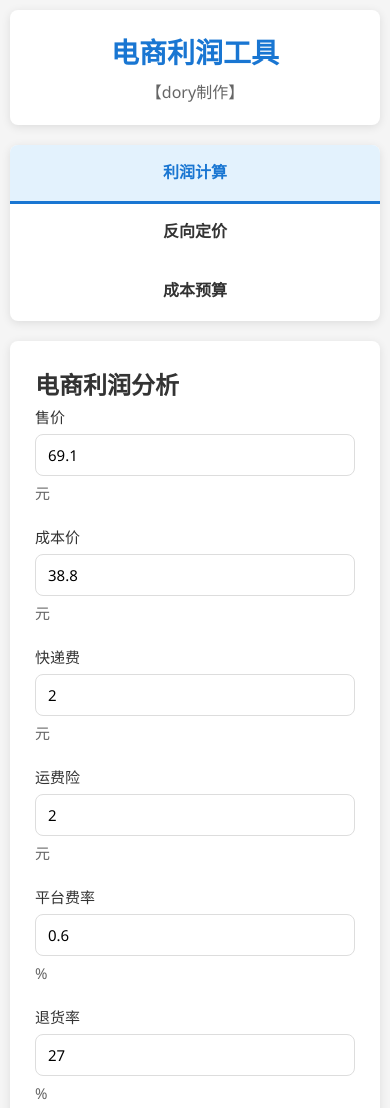
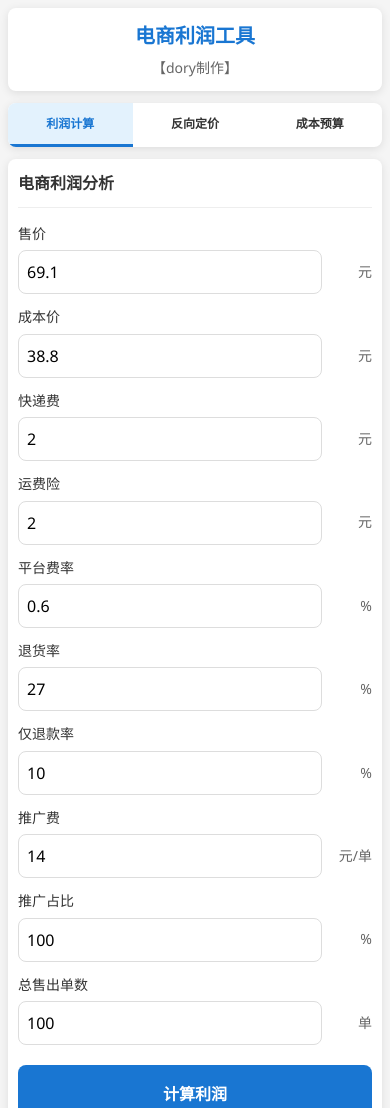
Before and after one commit to 223594123-cloud/dory2025.github.io, a plain HTML site: page index.html in a window 390 px wide. Shown: the top 1108 px of the page. Drawn offline with Linux system fonts and the light colour scheme.

Commit message:
Update index.html

```diff
--- a/index.html
+++ b/index.html
@@ -32,52 +32,63 @@
             line-height: 1.6;
             padding: 0;
             margin: 0;
+            font-size: 14px;
         }
 
         .container {
-            max-width: 1000px;
+            max-width: 100%;
             margin: 0 auto;
-            padding: 20px;
+            padding: 10px;
         }
 
         header {
             text-align: center;
-            padding: 20px 0;
-            margin-bottom: 20px;
+            padding: 15px 0;
+            margin-bottom: 15px;
             background-color: var(--card-bg);
             border-radius: var(--border-radius);
             box-shadow: var(--shadow);
+            position: sticky;
+            top: 0;
+            z-index: 100;
         }
 
         h1 {
             color: var(--primary-color);
-            font-size: 28px;
+            font-size: 22px;
             margin-bottom: 5px;
         }
 
         .subtitle {
             color: var(--text-light);
-            font-size: 16px;
+            font-size: 14px;
         }
 
         .tabs {
             display: flex;
-            margin-bottom: 20px;
+            margin-bottom: 15px;
             background-color: var(--card-bg);
             border-radius: var(--border-radius);
             box-shadow: var(--shadow);
             overflow: hidden;
+            position: sticky;
+            top: 85px;
+            z-index: 99;
         }
 
         .tab {
             flex: 1;
-            padding: 15px;
+            padding: 12px 8px;
             text-align: center;
             cursor: pointer;
             font-weight: bold;
-            font-size: 16px;
+            font-size: 14px;
             transition: all 0.3s;
             border-bottom: 3px solid transparent;
+            min-height: 44px;
+            display: flex;
+            align-items: center;
+            justify-content: center;
         }
 
         .tab.active {
@@ -95,34 +106,51 @@
             background-color: var(--card-bg);
             border-radius: var(--border-radius);
             box-shadow: var(--shadow);
-            padding: 25px;
-            margin-bottom: 20px;
+            padding: 20px 15px;
+            margin-bottom: 15px;
         }
 
         .tab-content.active {
             display: block;
         }
 
+        .tab-content h2 {
+            font-size: 18px;
+            margin-bottom: 15px;
+            padding-bottom: 10px;
+            border-bottom: 1px solid #eee;
+        }
+
         .form-group {
-            margin-bottom: 20px;
+            margin-bottom: 15px;
             display: flex;
-            align-items: center;
+            flex-direction: column;
+            align-items: flex-start;
         }
 
         .form-group label {
-            flex: 1;
             font-weight: 500;
-            font-size: 15px;
+            font-size: 14px;
+            margin-bottom: 5px;
+            width: 100%;
+        }
+
+        .input-with-unit {
+            display: flex;
+            width: 100%;
+            align-items: center;
         }
 
         .form-group input {
             flex: 1;
-            padding: 10px 12px;
+            padding: 12px;
             border: 1px solid #ddd;
             border-radius: var(--border-radius);
-            font-size: 15px;
+            font-size: 16px;
             transition: border-color 0.3s;
-            max-width: 150px;
+            width: 100%;
+            -webkit-appearance: none;
+            min-height: 44px;
         }
 
         .form-group input:focus {
@@ -133,14 +161,15 @@
         .unit {
             margin-left: 10px;
             color: var(--text-light);
-            font-size: 15px;
-            min-width: 30px;
+            font-size: 14px;
+            min-width: 40px;
+            text-align: right;
         }
 
         .btn {
             display: block;
             width: 100%;
-            padding: 14px;
+            padding: 16px;
             background-color: var(--primary-color);
             color: white;
             border: none;
@@ -150,6 +179,7 @@
             cursor: pointer;
             transition: background-color 0.3s;
             margin-top: 20px;
+            min-height: 50px;
         }
 
         .btn:hover {
@@ -161,10 +191,14 @@
             background-color: #f5f5f5;
             border-radius: var(--border-radius);
             text-align: center;
-            font-size: 22px;
+            font-size: 20px;
             font-weight: bold;
             margin-top: 20px;
             border: 1px solid #ddd;
+            min-height: 70px;
+            display: flex;
+            align-items: center;
+            justify-content: center;
         }
 
         .result.profit {
@@ -207,47 +241,122 @@
         .budget-item label {
             flex: 1;
             font-weight: 500;
+            font-size: 14px;
         }
 
         .budget-item input {
-            width: 120px;
-            padding: 8px 10px;
+            width: 100px;
+            padding: 10px;
             border: 1px solid #ddd;
             border-radius: var(--border-radius);
+            font-size: 14px;
+            min-height: 44px;
         }
 
         footer {
             text-align: center;
-            padding: 20px;
+            padding: 15px;
             color: var(--text-light);
-            font-size: 14px;
-            margin-top: 30px;
+            font-size: 12px;
+            margin-top: 20px;
         }
 
+        /* 移动设备优化 */
         @media (max-width: 768px) {
             .container {
-                padding: 10px;
+                padding: 8px;
+            }
+
+            header {
+                padding: 12px 0;
+                margin-bottom: 12px;
+            }
+
+            h1 {
+                font-size: 20px;
+            }
+
+            .tabs {
+                margin-bottom: 12px;
+            }
+
+            .tab {
+                padding: 10px 6px;
+                font-size: 13px;
+            }
+
+            .tab-content {
+                padding: 15px 12px;
+            }
+
+            .tab-content h2 {
+                font-size: 16px;
             }
 
             .form-group {
-                flex-direction: column;
-                align-items: flex-start;
+                margin-bottom: 12px;
             }
 
             .form-group input {
-                max-width: 100%;
-                width: 100%;
-                margin-top: 5px;
+                padding: 10px;
+                font-size: 16px;
             }
 
-            .unit {
-                margin-left: 0;
-                margin-top: 5px;
+            .result {
+                padding: 15px;
+                font-size: 18px;
             }
 
-            .tabs {
-                flex-direction: column;
+            .budget-item {
+                padding: 10px 0;
             }
+
+            .budget-item input {
+                width: 90px;
+            }
+        }
+
+        @media (max-width: 480px) {
+            .tab {
+                font-size: 12px;
+                padding: 8px 4px;
+            }
+
+            .tab-content {
+                padding: 12px 10px;
+            }
+
+            .form-group input {
+                padding: 8px;
+            }
+
+            .result {
+                padding: 12px;
+                font-size: 16px;
+            }
+
+            .budget-item input {
+                width: 80px;
+            }
+        }
+
+        /* 滚动条样式 */
+        .budget-items::-webkit-scrollbar {
+            width: 6px;
+        }
+
+        .budget-items::-webkit-scrollbar-track {
+            background: #f1f1f1;
+            border-radius: 10px;
+        }
+
+        .budget-items::-webkit-scrollbar-thumb {
+            background: #c1c1c1;
+            border-radius: 10px;
+        }
+
+        .budget-items::-webkit-scrollbar-thumb:hover {
+            background: #a8a8a8;
         }
     </style>
 </head>
@@ -270,62 +379,82 @@
 
             <div class="form-group">
                 <label for="price">售价</label>
+                <div class="input-with-unit">
                     <input type="number" id="price" value="69.1" step="0.01">
                     <div class="unit">元</div>
+                </div>
             </div>
 
             <div class="form-group">
                 <label for="cost">成本价</label>
+                <div class="input-with-unit">
                     <input type="number" id="cost" value="38.8" step="0.01">
                     <div class="unit">元</div>
+                </div>
             </div>
 
             <div class="form-group">
                 <label for="express">快递费</label>
+                <div class="input-with-unit">
                     <input type="number" id="express" value="2" step="0.01">
                     <div class="unit">元</div>
+                </div>
             </div>
 
             <div class="form-group">
                 <label for="insurance">运费险</label>
+                <div class="input-with-unit">
                     <input type="number" id="insurance" value="2" step="0.01">
                     <div class="unit">元</div>
+                </div>
             </div>
 
             <div class="form-group">
                 <label for="plat_rate">平台费率</label>
+                <div class="input-with-unit">
                     <input type="number" id="plat_rate" value="0.6" step="0.01">
                     <div class="unit">%</div>
+                </div>
             </div>
 
             <div class="form-group">
                 <label for="return_rate">退货率</label>
+                <div class="input-with-unit">
                     <input type="number" id="return_rate" value="27" step="0.01">
                     <div class="unit">%</div>
+                </div>
             </div>
 
             <div class="form-group">
                 <label for="refund_rate">仅退款率</label>
+                <div class="input-with-unit">
                     <input type="number" id="refund_rate" value="10" step="0.01">
                     <div class="unit">%</div>
+                </div>
             </div>
 
             <div class="form-group">
                 <label for="promo">推广费</label>
+                <div class="input-with-unit">
                     <input type="number" id="promo" value="14" step="0.01">
                     <div class="unit">元/单</div>
+                </div>
             </div>
 
             <div class="form-group">
                 <label for="promo_pct">推广占比</label>
+                <div class="input-with-unit">
                     <input type="number" id="promo_pct" value="100" step="0.01">
                     <div class="unit">%</div>
+                </div>
             </div>
 
             <div class="form-group">
                 <label for="qty">总售出单数</label>
+                <div class="input-with-unit">
                     <input type="number" id="qty" value="100" step="1">
                     <div class="unit">单</div>
+                </div>
             </div>
 
             <button class="btn" id="calc-profit">计算利润</button>
@@ -339,62 +468,82 @@
 
             <div class="form-group">
                 <label for="target_margin">目标利润率</label>
+                <div class="input-with-unit">
                     <input type="number" id="target_margin" value="20" step="0.01">
                     <div class="unit">%</div>
+                </div>
             </div>
 
             <div class="form-group">
                 <label for="pricing_cost">成本价</label>
+                <div class="input-with-unit">
                     <input type="number" id="pricing_cost" value="38.8" step="0.01">
                     <div class="unit">元</div>
+                </div>
             </div>
 
             <div class="form-group">
                 <label for="pricing_express">快递费</label>
+                <div class="input-with-unit">
                     <input type="number" id="pricing_express" value="2" step="0.01">
                     <div class="unit">元</div>
+                </div>
             </div>
 
             <div class="form-group">
                 <label for="pricing_insurance">运费险</label>
+                <div class="input-with-unit">
                     <input type="number" id="pricing_insurance" value="2" step="0.01">
                     <div class="unit">元</div>
+                </div>
             </div>
 
             <div class="form-group">
                 <label for="pricing_plat_rate">平台费率</label>
+                <div class="input-with-unit">
                     <input type="number" id="pricing_plat_rate" value="0.6" step="0.01">
                     <div class="unit">%</div>
+                </div>
             </div>
 
             <div class="form-group">
                 <label for="pricing_return_rate">退货率</label>
+                <div class="input-with-unit">
                     <input type="number" id="pricing_return_rate" value="27" step="0.01">
                     <div class="unit">%</div>
+                </div>
             </div>
 
             <div class="form-group">
                 <label for="pricing_refund_rate">仅退款率</label>
+                <div class="input-with-unit">
                     <input type="number" id="pricing_refund_rate" value="10" step="0.01">
                     <div class="unit">%</div>
+                </div>
             </div>
 
             <div class="form-group">
                 <label for="pricing_promo">推广费</label>
+                <div class="input-with-unit">
                     <input type="number" id="pricing_promo" value="14" step="0.01">
                     <div class="unit">元/单</div>
+                </div>
             </div>
 
             <div class="form-group">
                 <label for="pricing_promo_pct">推广占比</label>
+                <div class="input-with-unit">
                     <input type="number" id="pricing_promo_pct" value="100" step="0.01">
                     <div class="unit">%</div>
+                </div>
             </div>
 
             <div class="form-group">
                 <label for="pricing_qty">总售出单数</label>
+                <div class="input-with-unit">
                     <input type="number" id="pricing_qty" value="100" step="1">
                     <div class="unit">单</div>
+                </div>
             </div>
 
             <button class="btn" id="calc-pricing">计算最低售价</button>
```
Lines whose indentation alone changed are shown as unchanged.
